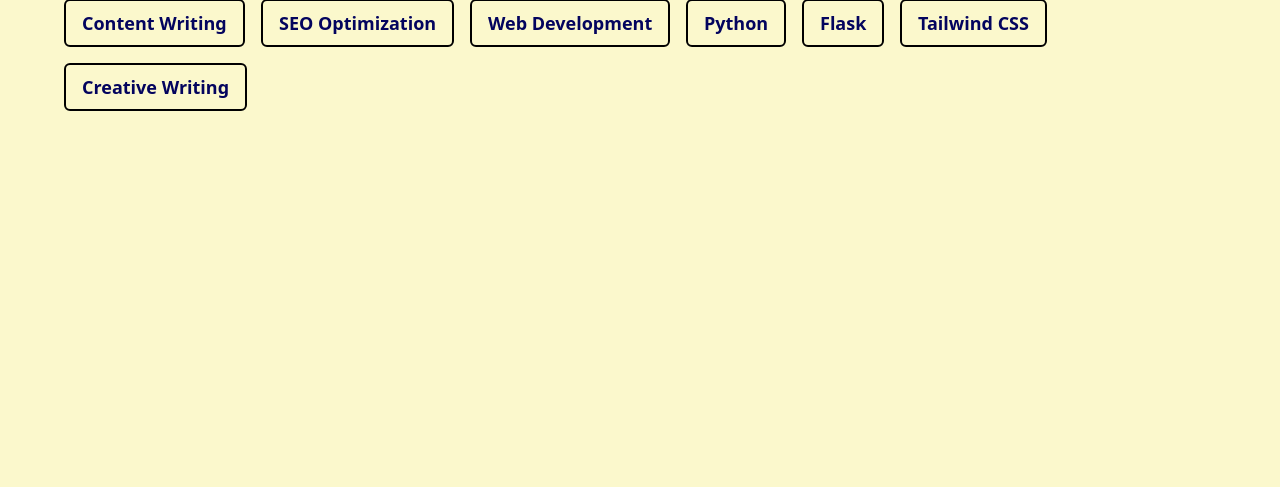
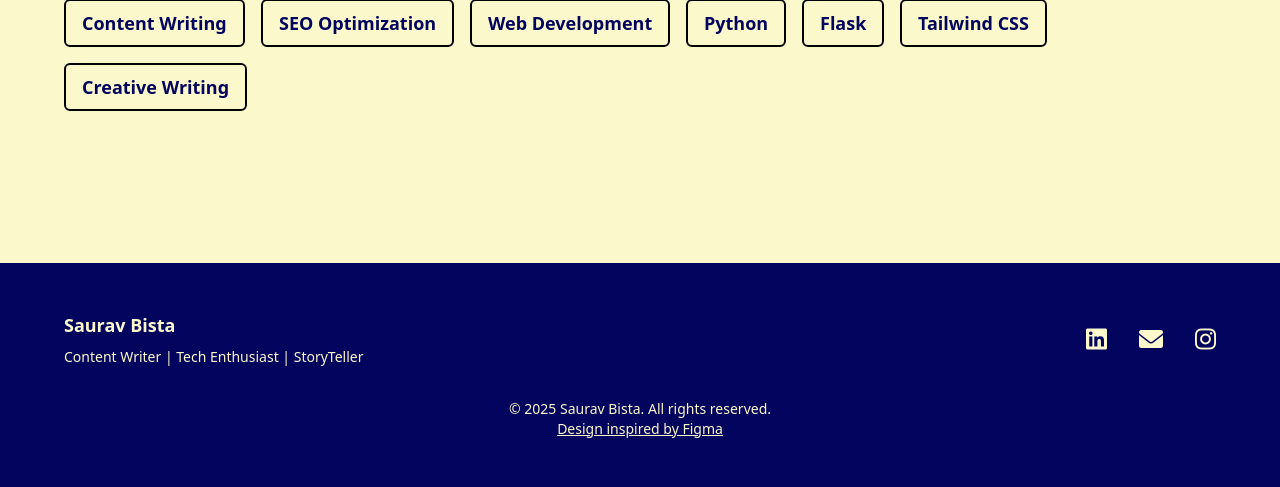
Before and after one commit to SauravBista/My-portfolio-website, a Flask app: page / in a window 1280 px wide. Shown: the part 3691-4178 px from the top of the page. Before the commit the page ends 3802 px from the top, so only its background shows below. Run offline with Flask 3, Linux system fonts and the light colour scheme; some libraries are stand-ins or nearby versions.

Commit message:
added footer

```diff
--- a/templates/index.html
+++ b/templates/index.html
@@ -159,6 +159,38 @@
             {% endfor %}
         </div>
     </div>
+
+
+
+
+
+
+
+    <!--footer section-->
+    <footer class="bg-[#03045E] text-[#FBF8CC] py-12 mt-20">
+        <div class="container mx-auto flex justify-between items-center px-16">
+            <div class="flex flex-col">
+                <p class="font-semibold text-lg">Saurav Bista</p>
+                <p class="text-sm mt-2">Content Writer | Tech Enthusiast | StoryTeller</p>
+            </div>
+            <div class="flex space-x-8">
+                <a href="https://www.linkedin.com/in/saurav-bista" target="_blank" class="text-[#FBF8CC] hover:text-[#0077b5]">
+                    <i class="fab fa-linkedin text-2xl"></i>
+                </a>
+                <a href="mailto:sauravbista10@example.com" class="text-[#FBF8CC] hover:text-[#d44638]">
+                    <i class="fas fa-envelope text-2xl"></i>
+                </a>
+                <a href="https://www.instagram.com/saurav___bista" target="_blank" class="text-[#FBF8CC] hover:text-[#e1306c]">
+                    <i class="fab fa-instagram text-2xl"></i>
+                </a>
+            </div>
+        </div>
+        <div class="text-center mt-8 text-sm">
+            <p>&copy; 2025 Saurav Bista. All rights reserved.</p>
+            <p><a href="https://www.figma.com/design/3fidiEniucatUIIj5SgKlL/Portfolio-(Community)?node-id=0-1&p=f&t=mF4MoQ8Cck15BxiP-0" target="_blank"> <u>Design inspired by Figma</u></a></p>
+        </div>
+    </footer>
+
     <script src="https://cdnjs.cloudflare.com/ajax/libs/aos/2.3.4/aos.js"></script>
 <script>
     AOS.init({
```
